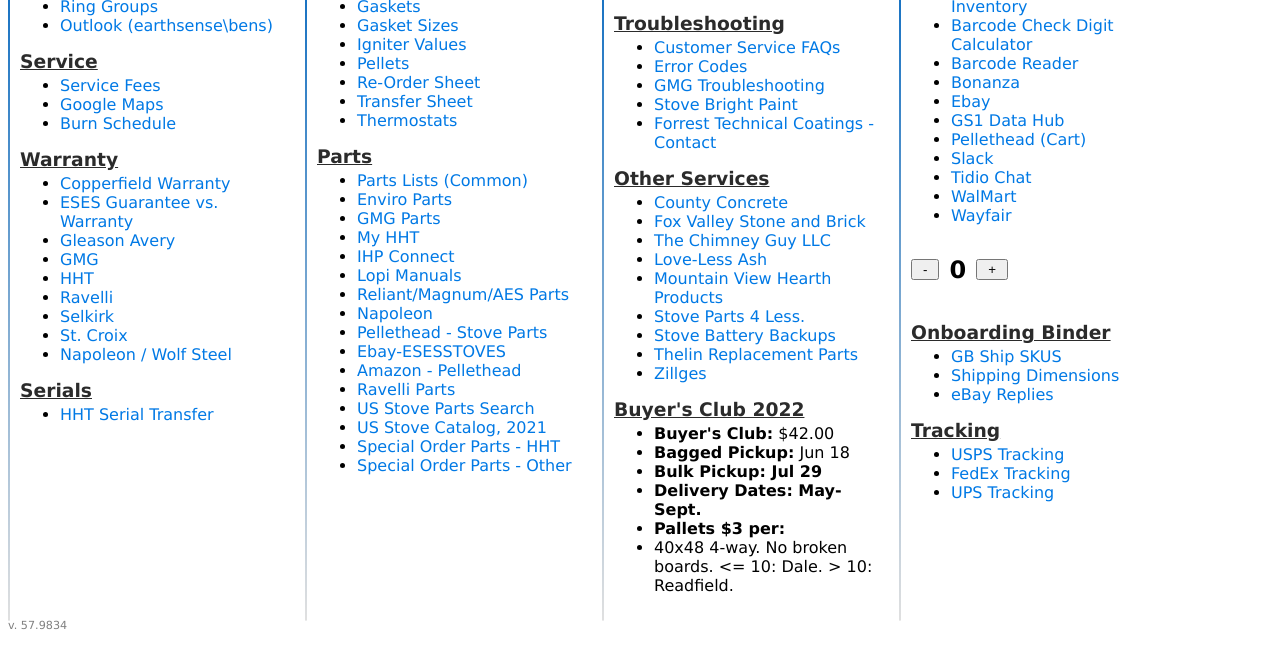
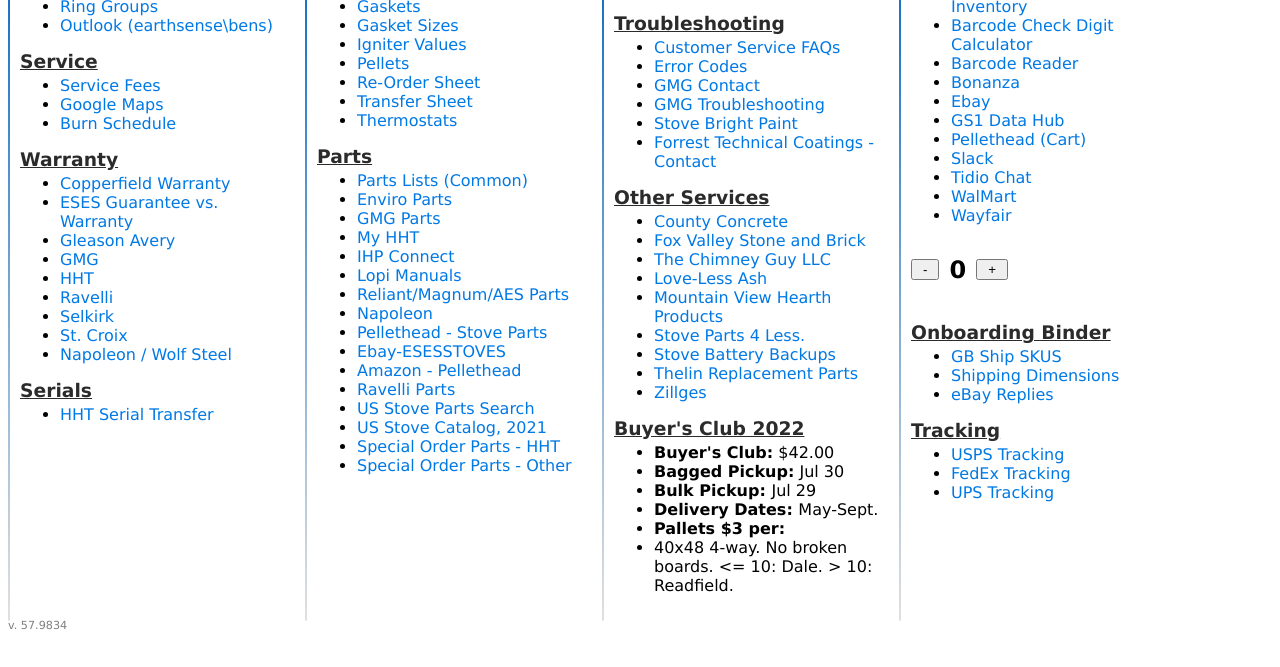
Before and after one commit to bschultz1990/Bookmarks, a plain HTML site: page Ben's Bookmarks.html in a window 1280 px wide. Shown: the part 121-788 px from the top of the page. Drawn offline with Linux system fonts and the light colour scheme; files whose address does not match are found by name.

Commit message:
Bagged pickup update

```diff
--- a/Ben's Bookmarks.html
+++ b/Ben's Bookmarks.html
@@ -95,6 +95,7 @@
 			<ul>
 				<li><a href="file:///s:/online/Customer Service FAQs/FAQ/homepage.html">Customer Service FAQs</a></li>
 				<li><a href="file:///S:/Ben/Paperwork/Error%20Codes.pdf">Error Codes</a></li>
+				<li><a href="https://greenmountaingrills.com/contact/">GMG Contact</a></li>
 				<li><a href="https://greenmountaingrills.com/support/">GMG Troubleshooting</a></li>
 				<li><a href="https://cdn2.hubspot.net/hubfs/4776306/User%20Guides%20and%20Color%20Cards/Stove%20Bright%20Aerosols/Stove%20Bright%20User%20Guide%202017%20ver%201.pdf">Stove Bright Paint</a></li>
 				<li><a href="https://forrestpaint.com/contact/">Forrest Technical Coatings - Contact</a></li>
@@ -116,9 +117,9 @@
 			<a href="file:///S:/2022%20Early%20Buy%20Mailer%20and%20Order%20Forms/"><h3>Buyer's Club 2022</h3></a>
 			<ul>
 				<li><strong>Buyer's Club:</strong> $42.00</li>
-				<li><strong>Bagged Pickup:</strong> Jun 18</li>
-				<li><strong>Bulk Pickup: Jul 29</strong></li>
-				<li><strong>Delivery Dates: May-Sept.</strong></li>
+				<li><strong>Bagged Pickup:</strong> Jul 30</li>
+				<li><strong>Bulk Pickup: </strong>Jul 29</li>
+				<li><strong>Delivery Dates: </strong>May-Sept.</li>
 				<li><strong>Pallets $3 per:</strong>
 					<li>40x48 4-way. No broken boards. <= 10: Dale. >  10: Readfield.</li>
 				</li>
```
Also changed, not shown: GB_Skus/gbskus.html (+3 -1 lines).
